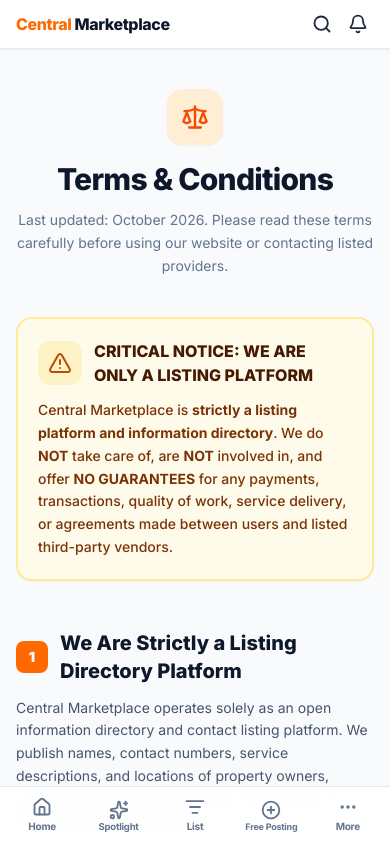
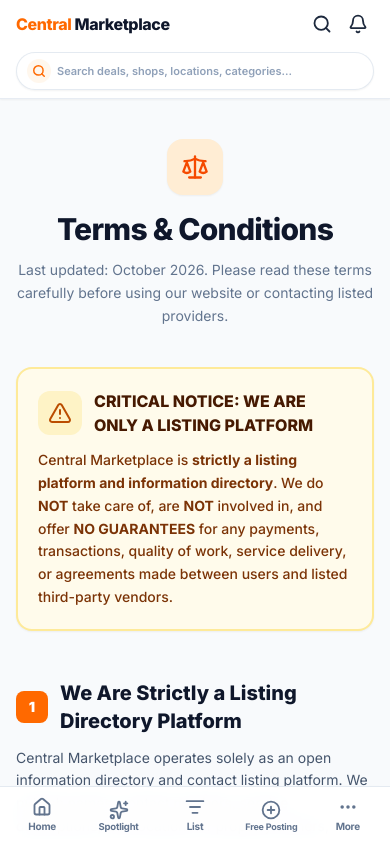
Before and after one commit to bala290498/central-marketplace-03, a Next.js app: page /terms in a window 390 px wide. Shown: the top 842 px of the page. Built offline with nearby package versions, Linux system fonts and the light colour scheme.

Commit message:
feat: move homepage search bar into header

```diff
--- a/src/components/MobileCategoryGrid.tsx
+++ b/src/components/MobileCategoryGrid.tsx
@@ -83,14 +83,6 @@
   return (
     <>
       <div className="w-full mb-6 transition-all duration-300">
-        {/* Search Bar Above Popular Categories Section */}
-        <div className="mb-4">
-          <SearchBarTrigger
-            onClick={handleSearchClick}
-            placeholder="Search deals, shops, locations, categories, badges, services..."
-          />
-        </div>
-
         {/* Popular Categories Title */}
         <div className="mb-3.5 px-1">
           <h2
--- a/src/components/Navbar.tsx
+++ b/src/components/Navbar.tsx
@@ -280,6 +280,14 @@
           </div>
         </div>
 
+        {/* Mobile Search Bar in Header (< md) */}
+        <div className="md:hidden w-full pt-1">
+          <SearchBarTrigger
+            onClick={handleSearchClick}
+            placeholder="Search deals, shops, locations, categories..."
+          />
+        </div>
+
         {children}
       </div>
     </header>
```
